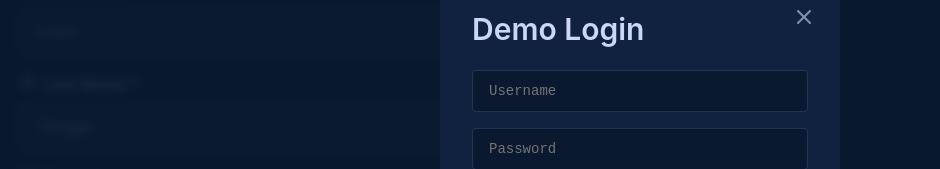
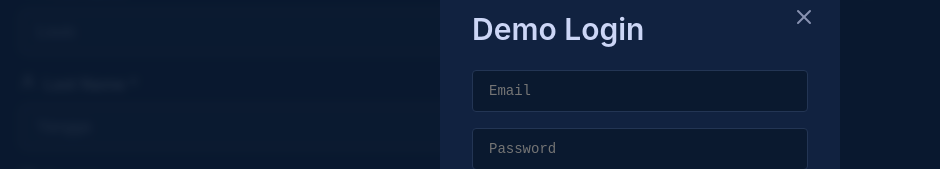
Before and after one commit to LouisYangga/Portfolio_with_chatbot, a React (Vite) app in the folder portfolio-frontend/: page /onboarding-demo in a window 1280 px wide. Both pictures are taken after a click on the button "Login". Shown: the part 276-445 px from the top of the page, without its empty margins (0-940 px from the left). Built offline with nearby package versions, Linux system fonts and the light colour scheme; no server answers; the HTML template or start-up script is replaced by a standard one.

Commit message:
login with created user

```diff
--- a/portfolio-frontend/src/components/DemoLoginModal.jsx
+++ b/portfolio-frontend/src/components/DemoLoginModal.jsx
@@ -11,11 +11,11 @@ import {
   StatusMessage
 } from '../styles/AdminStyles'
 
-const API_URL = import.meta.env.VITE_API_URL;
+const ONBOARDING_API_URL = import.meta.env.VITE_ONBOARDING_API;
 
 const DemoLoginModal = ({ isOpen, onClose, onLogin }) => {
   const [formData, setFormData] = useState({
-    username: '',
+    email: '',
     password: ''
   });
   const [isSubmitting, setIsSubmitting] = useState(false);
@@ -24,7 +24,7 @@ const DemoLoginModal = ({ isOpen, onClose, onLogin }) => {
   // Reset form data when modal closes
   useEffect(() => {
     if (!isOpen) {
-      setFormData({ username: '', password: '' });
+      setFormData({ email: '', password: '' });
       setSubmitStatus({ type: '', message: '' });
     }
   }, [isOpen]);
@@ -36,11 +36,11 @@ const DemoLoginModal = ({ isOpen, onClose, onLogin }) => {
 
     try {
       // Use a different API endpoint for demo login
-      const response = await fetch(`${API_URL}/api/demo-login`, {
+      const response = await fetch(`${ONBOARDING_API_URL}/api/login`, {
         method: 'POST',
         headers: {
           'Content-Type': 'application/json',
-          'x-api-key': import.meta.env.VITE_API_KEY
+          'x-api-key': import.meta.env.VITE_ONBOARDING_API_KEY
         },
         body: JSON.stringify(formData)
       });
@@ -107,11 +107,11 @@ const DemoLoginModal = ({ isOpen, onClose, onLogin }) => {
             )}
             <Form onSubmit={handleSubmit}>
               <Input
-                type="text"
-                name="username"
-                placeholder="Username"
+                type="email"
+                name="email"
+                placeholder="Email"
                 required
-                value={formData.username}
+                value={formData.email}
                 onChange={handleChange}
                 disabled={isSubmitting}
               />
```
